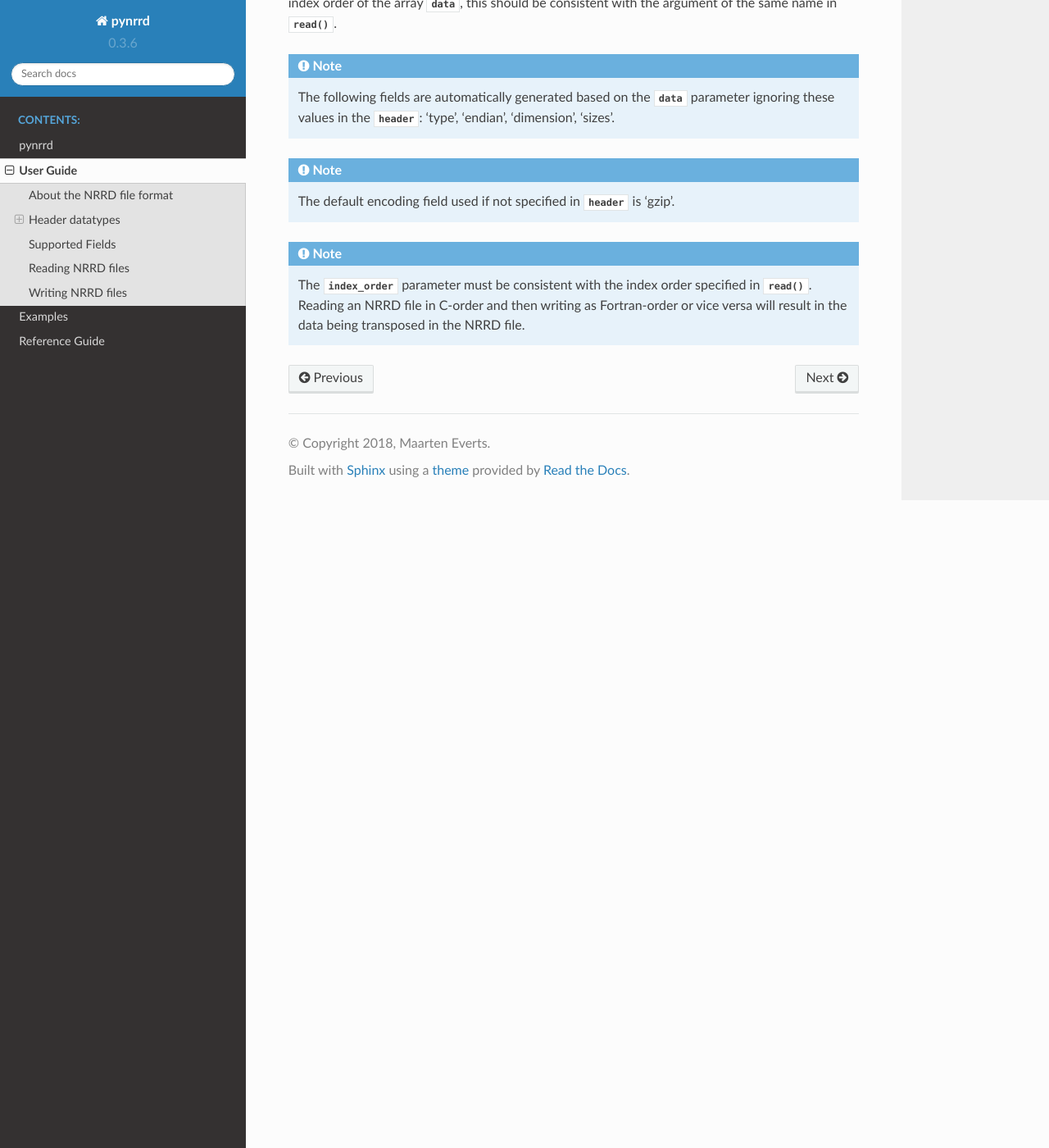
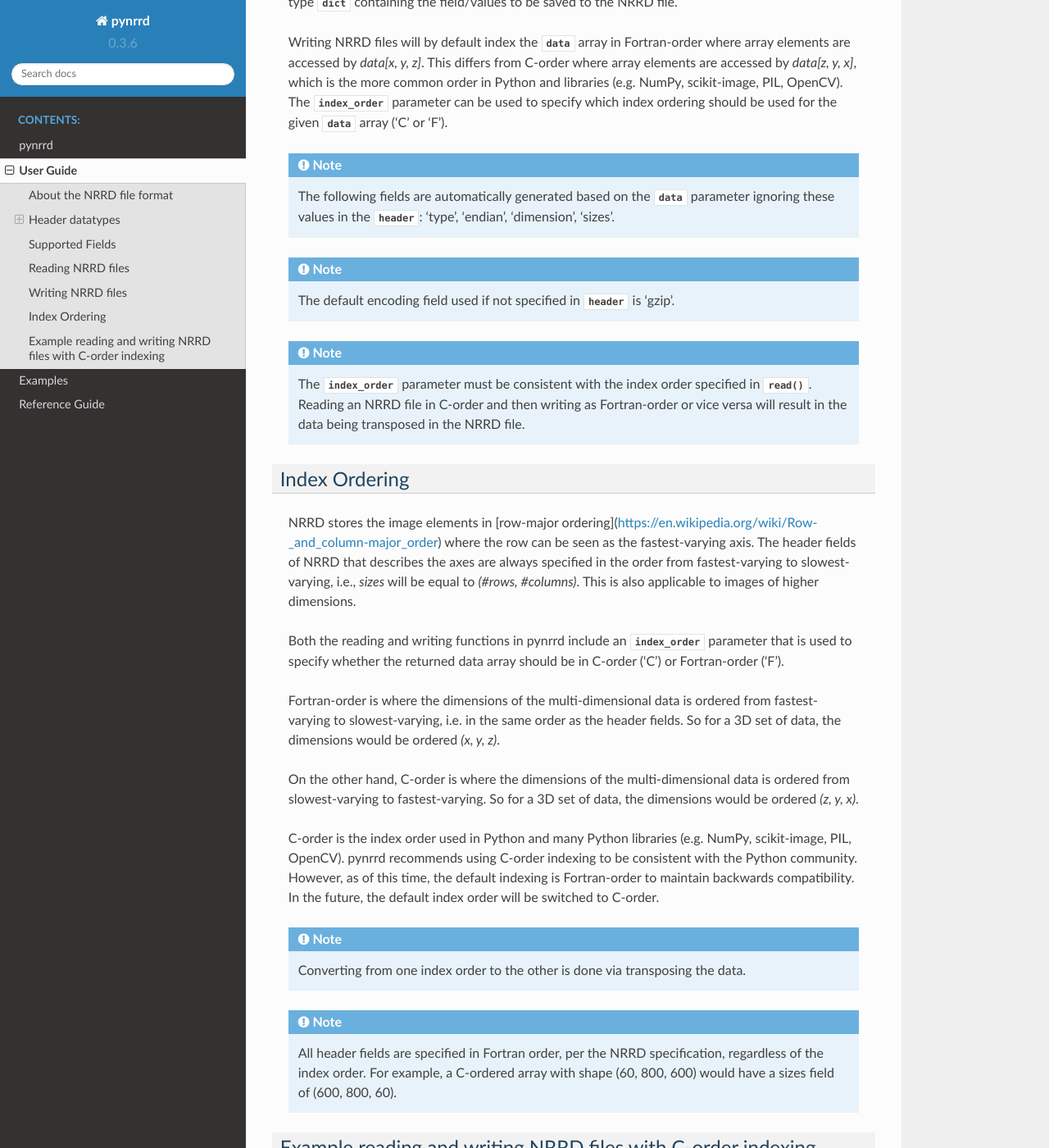
Before and after one commit to mhe/pynrrd, a Sphinx documentation site: the page built from docs/source/user-guide.rst, in a window 1280 px wide and 1400 px high, scrolled down 6519 px. Shown: the whole window at 82% size. Built offline with Sphinx 7.4.7 and the Read the Docs theme 2.0.0, drawn with Linux system fonts in a browser that asks for light colours; some of the changed text lies outside the part shown.

Commit message:
Update docs

```diff
--- a/docs/source/user-guide.rst
+++ b/docs/source/user-guide.rst
@@ -182,7 +182,7 @@ Reading NRRD files
 ------------------
 There are three functions that are used to read NRRD files: :meth:`read`, :meth:`read_header` and :meth:`read_data`. :meth:`read` is a convenience function that opens the file located at :obj:`filename` and calls :meth:`read_header` and :meth:`read_data` in succession and returns the data and header.
 
-Reading NRRD files using :meth:`read` or :meth:`read_data` will by default return arrays being indexed in Fortran order, i.e array elements are accessed by `data[x,y,z]`. This differs to the C-order, i.e. `data[z,y,x]`, which is more common in numpy. The :obj:`index_order` parameter can be used to specify which index ordering should be used on the returned array ('C' or 'F'). The :obj:`index_order` parameter needs to be consistent with the parameter of same name in :meth:`write`.
+Reading NRRD files using :meth:`read` or :meth:`read_data` will by default return arrays being indexed in Fortran-order, i.e array elements are accessed by `data[x, y, z]`. This differs from the C-order where array elements are accessed by `data[z, y, x]`, which is the more common order in Python and libraries (e.g. NumPy, scikit-image, PIL, OpenCV). The :obj:`index_order` parameter can be used to specify which index ordering should be used on the returned array ('C' or 'F'). The :obj:`index_order` parameter needs to be consistent with the parameter of same name in :meth:`write`.
 
 The :meth:`read` and :meth:`read_header` methods accept an optional parameter :obj:`custom_field_map` for parsing custom field types not listed in `Supported Fields`_ of the header. It is a :class:`dict` where the key is the custom field name and the value is a string identifying datatype for the custom field. See `Header datatypes`_ for a list of supported datatypes.
 
@@ -196,7 +196,9 @@ Writing NRRD files
 ------------------
 Writing to NRRD files can be done with the single function :meth:`write`. The :obj:`filename` parameter to the function specifies the absolute or relative filename to write the NRRD file. If the :obj:`filename` extension is .nhdr, then the :obj:`detached_header` parameter is set to true automatically. If the :obj:`detached_header` parameter is set to :obj:`True` and the :obj:`filename` ends in .nrrd, then the header file will have the same path and base name as the :obj:`filename` but with an extension of .nhdr. In all other cases, the header and data are saved in the same file.
 
-The :obj:`data` parameter is a :class:`numpy.ndarray` of data to be saved. :obj:`header` is an optional parameter of type :class:`dict` containing the field/values to be saved to the NRRD file. :obj:`index_order` specifies the index order of the array :obj:`data`, this should be consistent with the argument of the same name in :meth:`read`.
+The :obj:`data` parameter is a :class:`numpy.ndarray` of data to be saved. :obj:`header` is an optional parameter of type :class:`dict` containing the field/values to be saved to the NRRD file.
+
+Writing NRRD files will by default index the :obj:`data` array in Fortran-order where array elements are accessed by `data[x, y, z]`. This differs from C-order where array elements are accessed by `data[z, y, x]`, which is the more common order in Python and libraries (e.g. NumPy, scikit-image, PIL, OpenCV). The :obj:`index_order` parameter can be used to specify which index ordering should be used for the given :obj:`data` array ('C' or 'F').
 
 .. note::
 
@@ -209,3 +211,59 @@ The :obj:`data` parameter is a :class:`numpy.ndarray` of data to be saved. :obj:
 .. note::
 
     The :obj:`index_order` parameter must be consistent with the index order specified in :meth:`read`. Reading an NRRD file in C-order and then writing as Fortran-order or vice versa will result in the data being transposed in the NRRD file.
+
+Index Ordering
+--------------
+NRRD stores the image elements in [row-major ordering](https://en.wikipedia.org/wiki/Row-_and_column-major_order) where the row can be seen as the fastest-varying axis. The header fields of NRRD that describes the axes are always specified in the order from fastest-varying to slowest-varying, i.e., `sizes` will be equal to `(#rows, #columns)`. This is also applicable to images of higher dimensions.
+
+Both the reading and writing functions in pynrrd include an :obj:`index_order` parameter that is used to specify whether the returned data array should be in C-order ('C') or Fortran-order ('F').
+
+Fortran-order is where the dimensions of the multi-dimensional data is ordered from fastest-varying to slowest-varying, i.e. in the same order as the header fields. So for a 3D set of data, the dimensions would be ordered `(x, y, z)`.
+
+On the other hand, C-order is where the dimensions of the multi-dimensional data is ordered from slowest-varying to fastest-varying. So for a 3D set of data, the dimensions would be ordered `(z, y, x)`.
+
+C-order is the index order used in Python and many Python libraries (e.g. NumPy, scikit-image, PIL, OpenCV). pynrrd recommends using C-order indexing to be consistent with the Python community. However, as of this time, the default indexing is Fortran-order to maintain backwards compatibility. In the future, the default index order will be switched to C-order.
+
+.. note::
+
+    Converting from one index order to the other is done via transposing the data.
+
+.. note::
+
+    All header fields are specified in Fortran order, per the NRRD specification, regardless of the index order. For example, a C-ordered array with shape (60, 800, 600) would have a sizes field of (600, 800, 60).
+
+Example reading and writing NRRD files with C-order indexing
+------------------------------------------------------------
+.. code-block:: python
+
+    import numpy as np
+    import nrrd
+
+    # Treat this data array as a 3D volume using C-order indexing
+    # This means we have a volume with a shape of 600x800x70 (x by y by z)
+    data = np.zeros((70, 800, 600))
+    # Save the NRRD object with the correct index order
+    nrrd.write('output.nrrd', data, index_order='C')
+
+    # Read the NRRD file with C-order indexing
+    # Note: We can specify either index order here, this is just a preference unlike in nrrd.write where
+    # it MUST be set based on the data setup
+    data, header = nrrd.read('output.nrrd', index_order='C')
+
+    # The data shape is exactly the same shape as what we wrote
+    print(data.shape)
+    >>> (70, 800, 600)
+
+    # But the shape saved in the header is in Fortran-order
+    print(header['sizes'])
+    >>> [600 800  70]
+
+    # Read the NRRD file with Fortran-order indexing now
+    data, header = nrrd.read('output.nrrd', index_order='F')
+
+    # The data shape is exactly the same shape as what we wrote
+    # The data shape is now in Fortran order, or transposed from what we wrote
+    print(data.shape)
+    >>> (600, 800, 70)
+    print(header['sizes'])
+    >>> [600 800  70]
```
Also changed, not shown: 2 other files.
